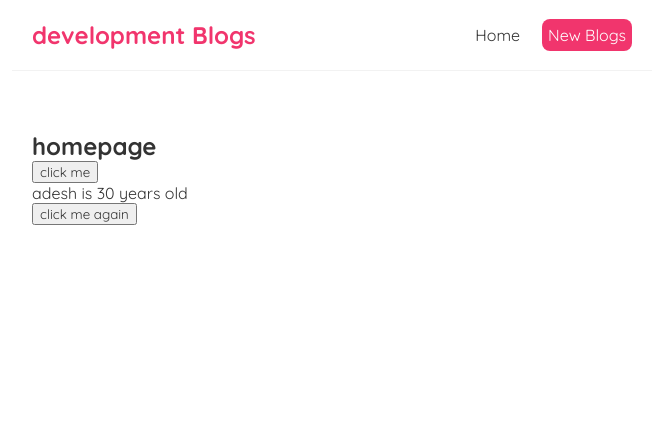
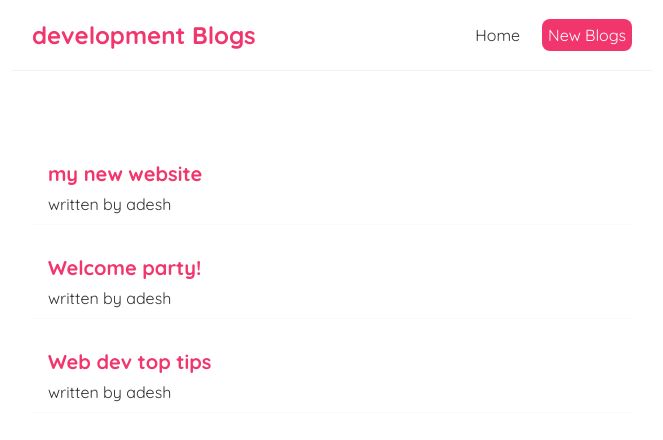
Before and after one commit to ades-ship/reactplaylist, a React (Create React App) app in the folder myapp/: page / in a window 1280 px wide. Shown: the top 440 px of the page, without its empty margins (308-971 px from the left). Built offline with nearby package versions, Linux system fonts and the light colour scheme.

Commit message:
adding outputting lists using useState method

```diff
--- a/myapp/src/Home.js
+++ b/myapp/src/Home.js
@@ -1,26 +1,19 @@
 import { useState } from "react";
 
 const Home = () => {
-    const [name,setName]=useState('adesh');
-    const [age,setAge]=useState(30);
-    const handleClick=()=>{
-        console.log('hello adesh');
-        setName('gaurav');
-        setAge(25);
-    }
-
-    const handleClickAgain=(name)=>{
-        console.log('hello'+name);
-    }
-
+    const [blogs,setBlogs]=useState([{
+        title:"my new website",body:'lorem ipsum',author:'adesh',id:1},
+        { title: 'Welcome party!', body: 'developers...', author: 'adesh', id: 2 },
+    { title: 'Web dev top tips', body: 'get yours apple mac book pro...', author: 'adesh', id: 3 }
+    ])
     return (
-        <div className="Homepage">
-            <h2>homepage</h2>
-            <button onClick={handleClick}>click me</button>
-            <p>{name} is {age} years old</p>
-            <button onClick={
-                ()=> handleClickAgain('adesh')
-            }>click me again</button>
+        <div className="home">
+          {blogs.map(blog=>(
+            <div className="blog-preview" key={blog.id}>
+                <h2>{blog.title}</h2>
+                <p>written by {blog.author }</p>
+            </div>
+          ))}
         </div>
      );
 }
--- a/myapp/src/index.css
+++ b/myapp/src/index.css
@@ -33,3 +33,18 @@
   margin: 40px auto;
   padding: 20px;
 }
+
+/* blog previews / list */
+.blog-preview {
+  padding: 10px 16px;
+  margin: 20px 0;
+  border-bottom: 1px solid #fafafa;
+}
+.blog-preview:hover {
+  box-shadow: 1px 3px 5px rgba(0,0,0,0.1);
+}
+.blog-preview h2 {
+  font-size: 20px;
+  color: #f1356d;
+  margin-bottom: 8px;
+}
```
